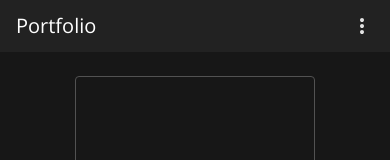
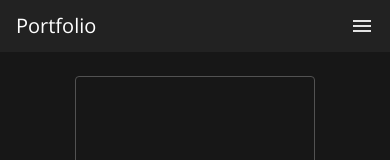
Before and after one commit to dhiman-harsh/Personal-Portfolio, a React (Vite) app: page / in a window 390 px wide. Shown: the top 160 px of the page. Built offline with nearby package versions, Linux system fonts and the light colour scheme.

Commit message:
Hemburner menu icon updated

```diff
--- a/src/Components/Hemburner.jsx
+++ b/src/Components/Hemburner.jsx
@@ -5,12 +5,9 @@ const Hemburner = ({ menuOpen, setMenuOpen }) => {
         setMenuOpen(!menuOpen)
     }
     return (
-        <div className="md:hidden" onClick={()=>{menuHandler()}}>
-            <svg xmlns="http://www.w3.org/2000/svg" height="24px" viewBox="0 -960 960 960" width="24px"
-                fill="#e3e3e3">
-                <path
-                    d="M480-160q-33 0-56.5-23.5T400-240q0-33 23.5-56.5T480-320q33 0 56.5 23.5T560-240q0 33-23.5 56.5T480-160Zm0-240q-33 0-56.5-23.5T400-480q0-33 23.5-56.5T480-560q33 0 56.5 23.5T560-480q0 33-23.5 56.5T480-400Zm0-240q-33 0-56.5-23.5T400-720q0-33 23.5-56.5T480-800q33 0 56.5 23.5T560-720q0 33-23.5 56.5T480-640Z" />
-            </svg>
+        <div className="md:hidden" onClick={() => { menuHandler() }}>
+            {menuOpen ? <svg xmlns="http://www.w3.org/2000/svg" height="24px" viewBox="0 -960 960 960" width="24px" fill="#e3e3e3"><path d="m256-200-56-56 224-224-224-224 56-56 224 224 224-224 56 56-224 224 224 224-56 56-224-224-224 224Z" /></svg> :
+                <svg xmlns="http://www.w3.org/2000/svg" height="24px" viewBox="0 -960 960 960" width="24px" fill="#e3e3e3"><path d="M120-240v-80h720v80H120Zm0-200v-80h720v80H120Zm0-200v-80h720v80H120Z" /></svg>}
         </div>
     )
 }
```
